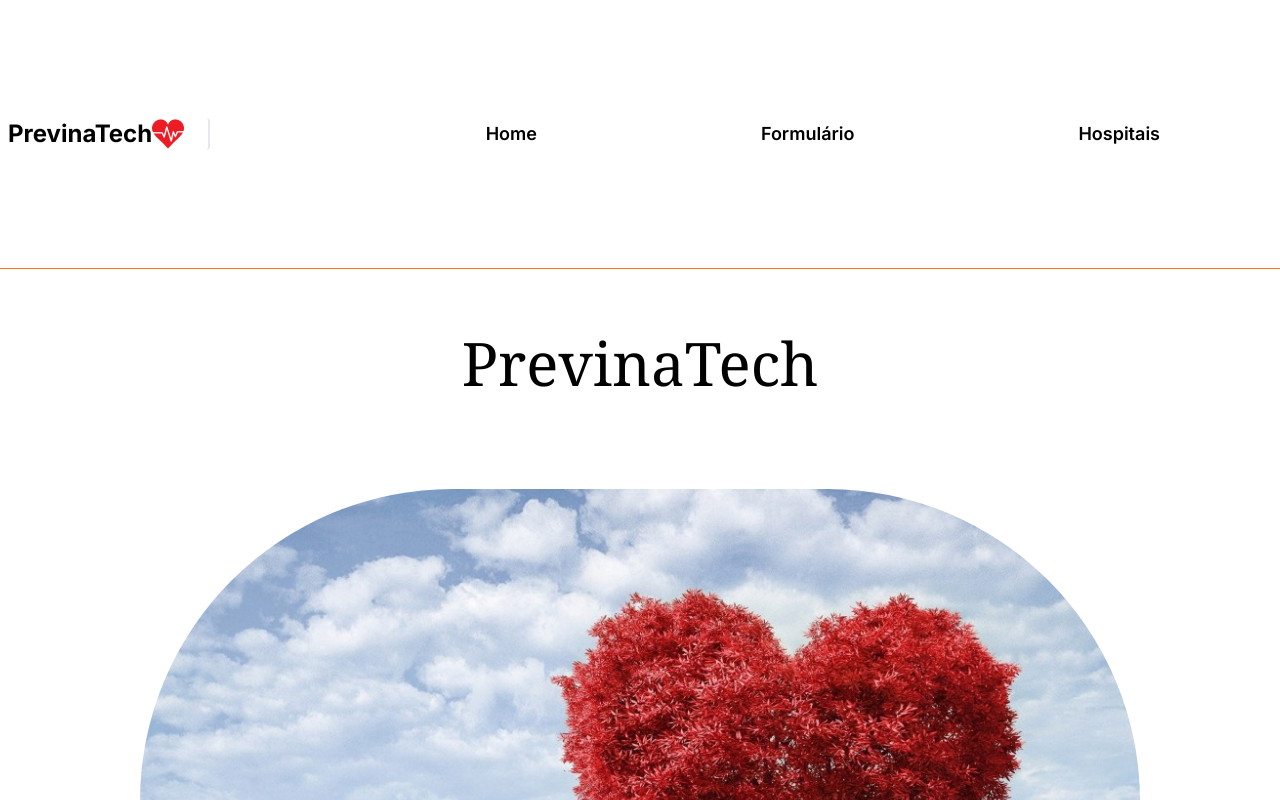
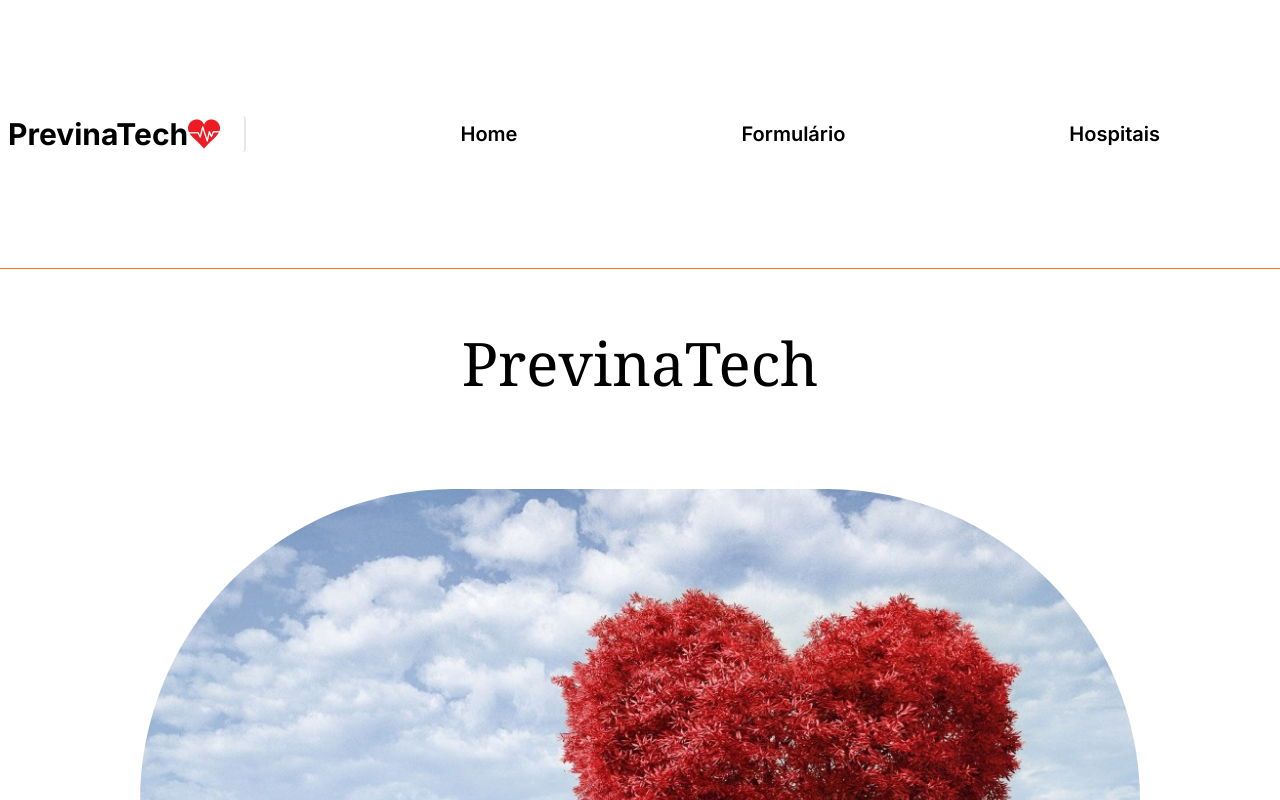
Before and after one commit to LeonardoCamargo77/GS-Web, a Next.js app in the folder gs-web/: page / in a window 1280 px wide. Shown: the top 800 px of the page. Built offline with nearby package versions, Linux system fonts and the light colour scheme.

Commit message:
ajustes no Cabecalho

```diff
--- a/gs-web/src/components/Cabecalho/Cabecalho.jsx
+++ b/gs-web/src/components/Cabecalho/Cabecalho.jsx
@@ -4,18 +4,18 @@ export default function Cabecalho() {
   return (
     <div>
       <header className="text-black p-2 flex items-center justify-between h-50 border-b border-orange-500">
-        <p className="flex items-center font-bold text-2xl hover:text-orange-500 border-r-2 orange pr-4 rounded">
+        <p className="flex items-center font-bold text-3xl hover:text-orange-500 border-r-2 orange pr-4 rounded">
           <Link href="/">PrevinaTech</Link>
           <img src="/img/coracaoo.png" alt="Logo" className="w-8 h-8 mr-2" />
         </p>
         <nav className="cabecalhoo flex items-center">
-          <p className="mx-0 text-lg font-semibold hover:bg-orange-600 rounded">
+          <p className="mx-0 text-xl font-semibold hover:bg-orange-600 rounded">
             <Link href="/previnatech/home">Home</Link>
           </p>
-          <p className="mx-0 text-lg font-semibold hover:bg-orange-600 rounded">
+          <p className="mx-0 text-xl font-semibold hover:bg-orange-600 rounded">
             <Link href="/previnatech/formulario">Formulário</Link>
           </p>
-          <p className="mx-0 text-lg font-semibold hover:bg-orange-600 rounded">
+          <p className="mx-0 text-xl font-semibold hover:bg-orange-600 rounded">
             <Link href="/previnatech/hospitais">Hospitais</Link>
           </p>
         </nav>
```
